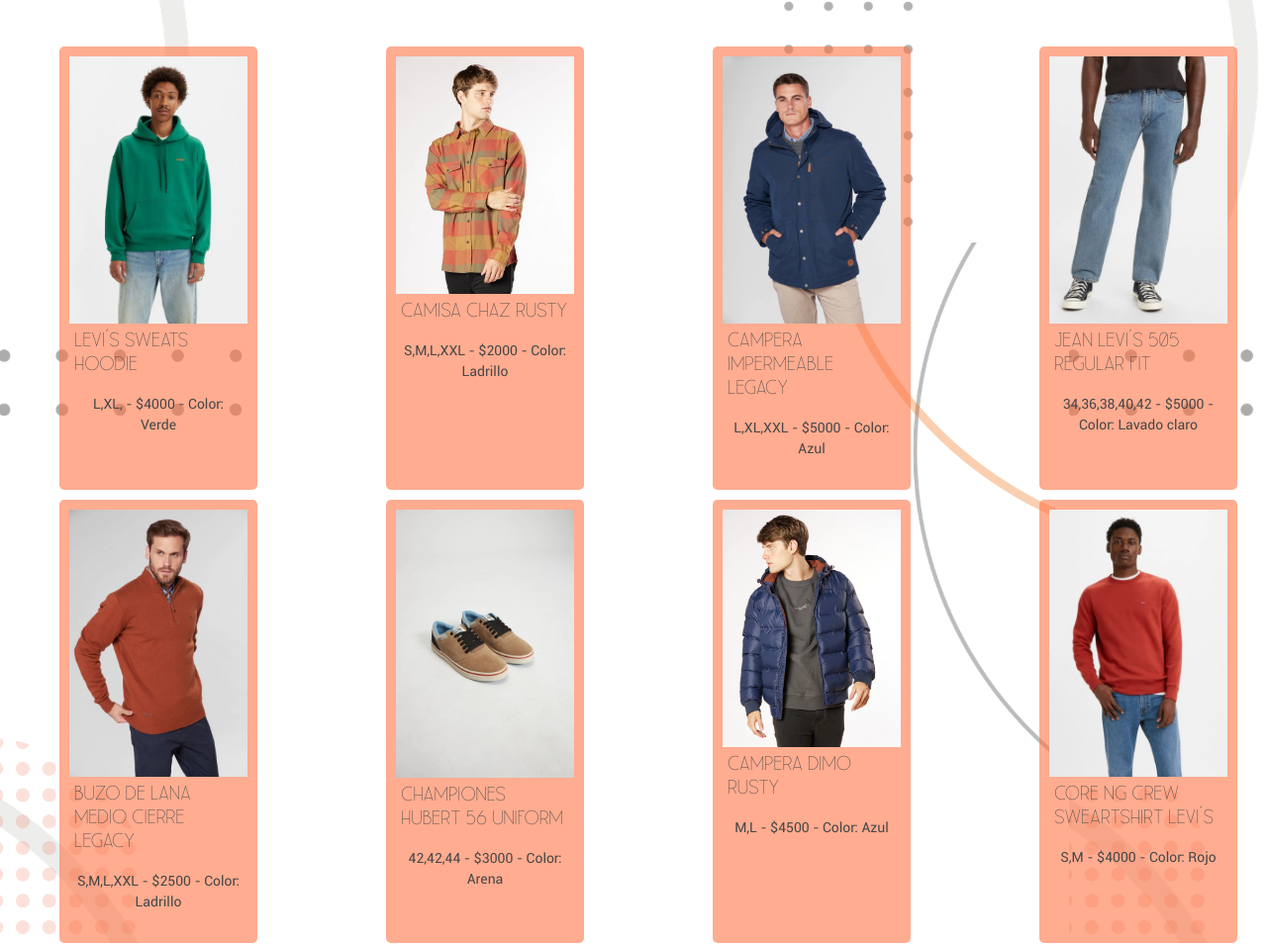
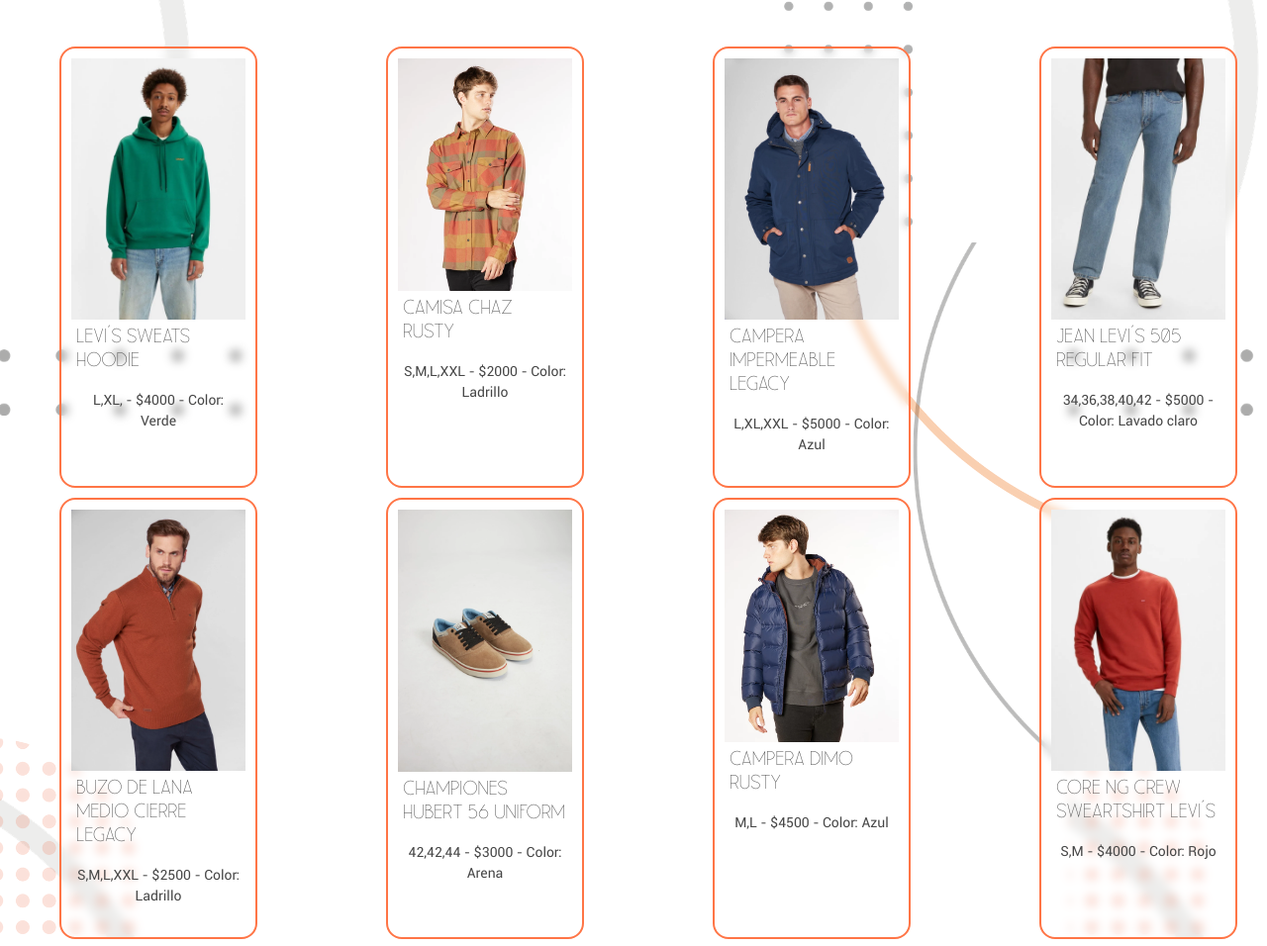
Before and after one commit to Franco-Etcheverry/tercera-pre-entrega, a website: page pages/hombre.html in a window 1280 px wide. Shown: the part 1009-1965 px from the top of the page at 99% size. Drawn offline with nearby package versions, Linux system fonts and the light colour scheme.

Commit message:
animacion-cards

```diff
--- a/scss/_main.scss
+++ b/scss/_main.scss
@@ -47,7 +47,18 @@
             width: 12.5rem;
             padding: .625rem;
             border-radius: .3125rem;
-            background-color: #ff744698;
+            border: solid .125rem $color-principal;
+            backdrop-filter: blur(.3125rem);
+            border-radius: 1rem;
+            cursor: pointer;
+            transition: all 0,5s;
+            user-select: none;
+            &:hover{
+                transform: scale(1.05);
+            }
+            &:active{
+                transform: scale(0.95) rotateZ(1.5deg);
+            }
             .img-cards{
                 width: 100%;
             }
```
Also changed, not shown: css/style.css.
